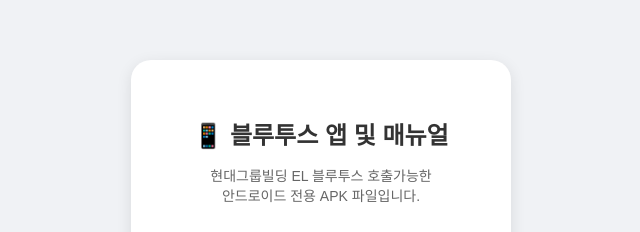
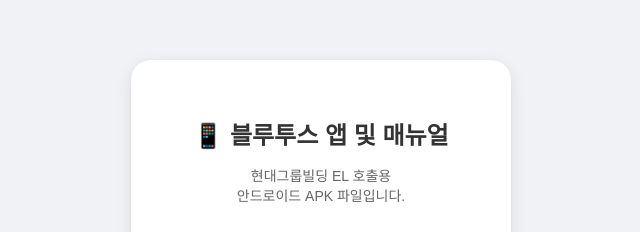
Before and after one commit to HYUNDAIEL2026/BLUETOOTH-APP-DOWNLOAD_HYUNDAI_260114, a plain HTML site: page index.html in a window 1280 px wide. Shown: the part 109-341 px from the top of the page, without its empty margins (319-959 px from the left). Drawn offline with Linux system fonts and the light colour scheme.

Commit message:
index.html

```diff
--- a/index.html
+++ b/index.html
@@ -19,7 +19,7 @@
 <body>
     <div class="card">
         <h1>📱 블루투스 앱 및 매뉴얼</h1>
-        <p>현대그룹빌딩 EL 블루투스 호출가능한 <br>안드로이드 전용 APK 파일입니다.</p>
+        <p>현대그룹빌딩 EL 호출용 <br>안드로이드 APK 파일입니다.</p>
 
         <a href="hyundai_251028.apk" download="hyundai_251028.apk" class="download-btn apk-btn">APP 다운로드</a>
 
```
